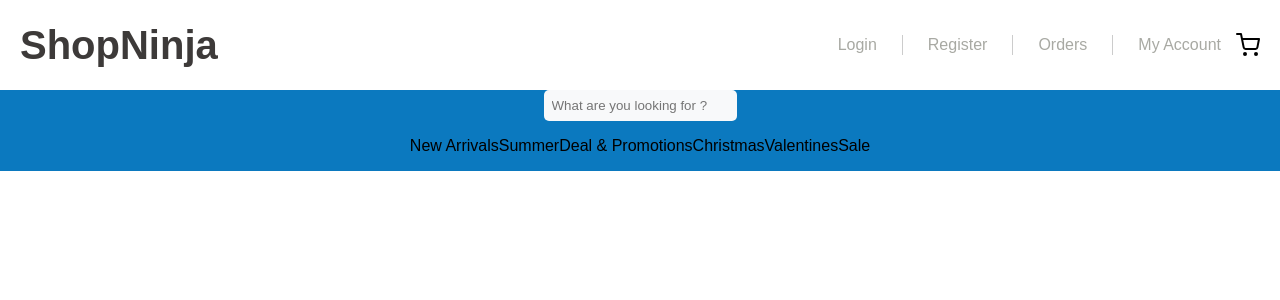
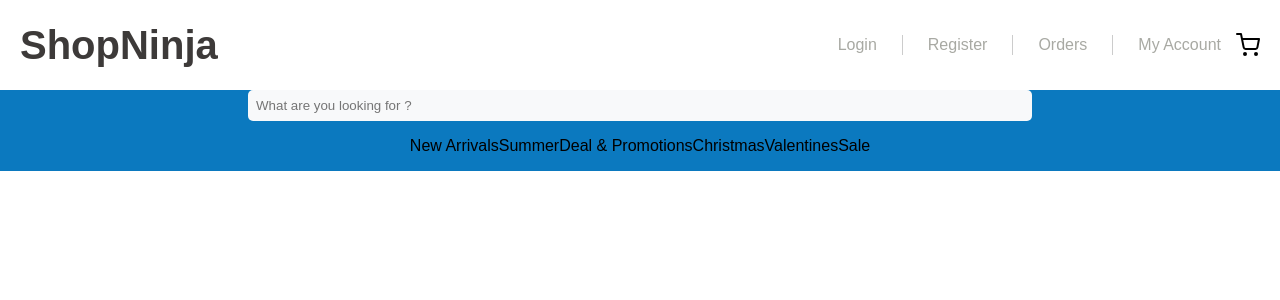
Before and after one commit to Sonickmumba/ShopNinja, a React (Create React App) app in the folder views/: page / in a window 1280 px wide. Shown: the top 300 px of the page. Built offline with nearby package versions, Linux system fonts and the light colour scheme.

Commit message:
Update HomePage.css

```diff
--- a/views/src/features/homePage/HomePage.css
+++ b/views/src/features/homePage/HomePage.css
@@ -58,6 +58,11 @@
   display: flex;flex-direction: column;
   align-items: center;
   background-color: #0b79bf
+}
+
+.search-feature-container input {
+  width: 60%;
+  margin:0 auto;
 }
 
 .features {
```
